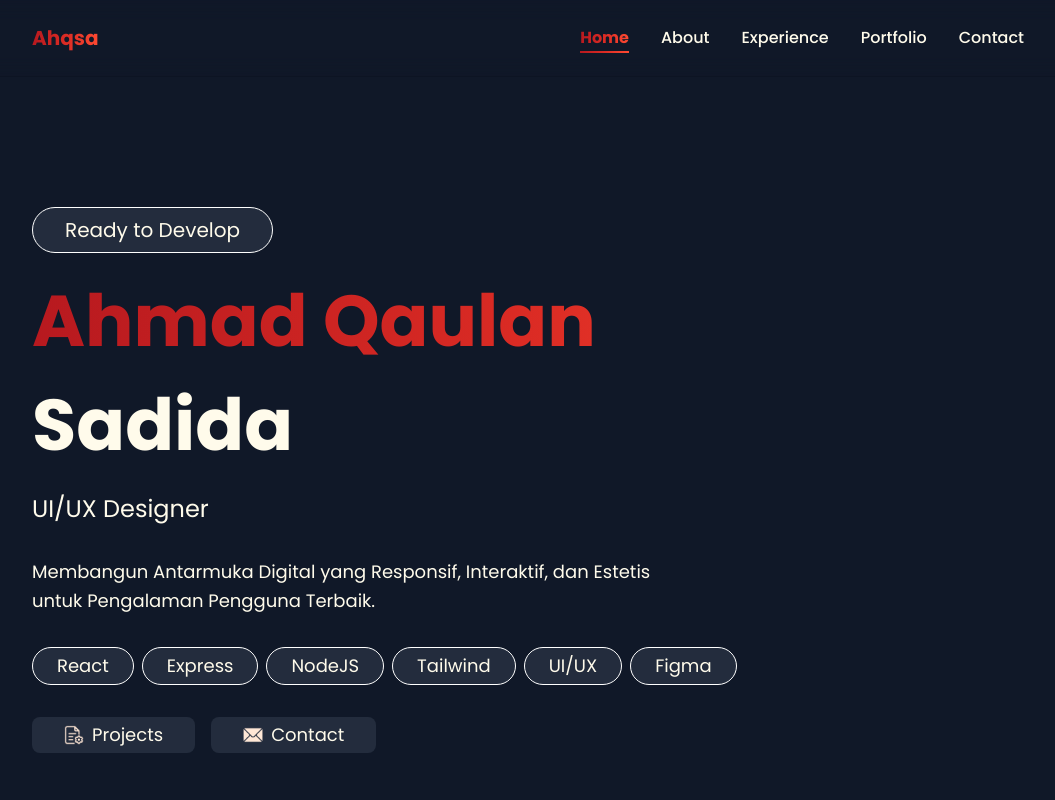
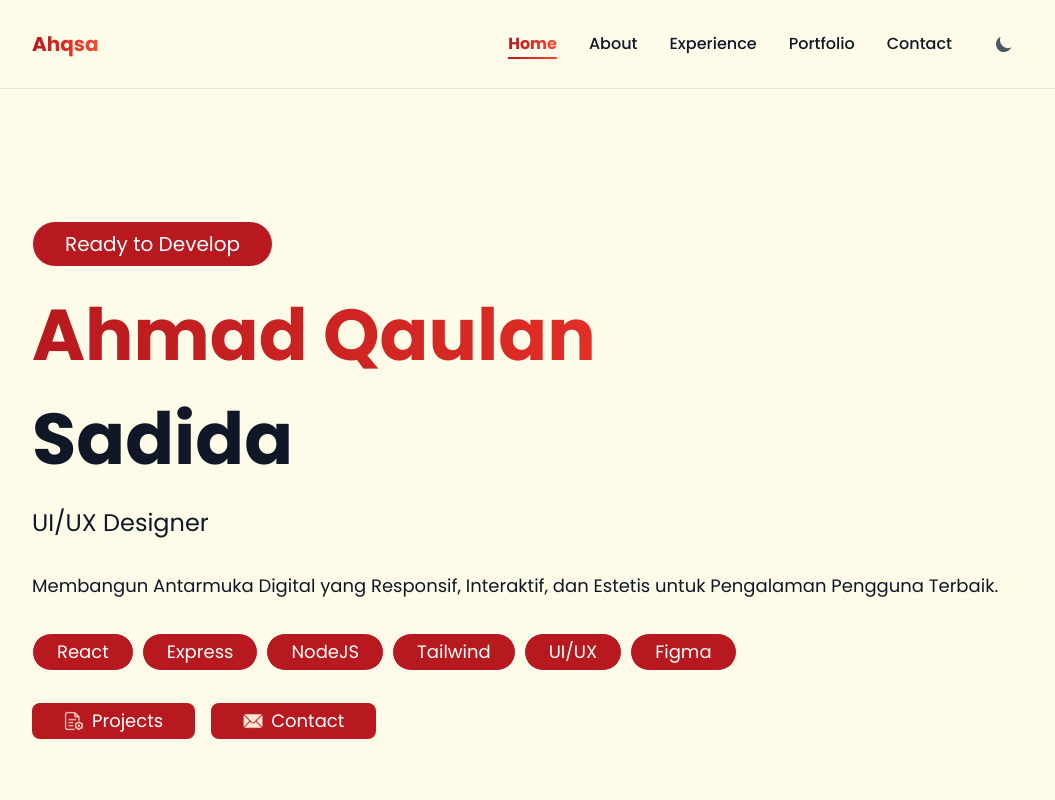
Before and after one commit to ahqsa24/portfolio-v1, a React (Vite) app: page / in a window 1280 px wide. Shown: the top 800 px of the page, without its empty margins (112-1167 px from the left). Built offline with nearby package versions, Linux system fonts and the light colour scheme.

Commit message:
style: init light mode on several page

```diff
--- a/src/components/Home.jsx
+++ b/src/components/Home.jsx
@@ -45,7 +45,7 @@ const Home = () => {
 
   return (
     <div id="home" className="min-h-screen flex flex-col gap-4 sm:gap-6 md:gap-8 px-4 sm:px-8 md:px-16 lg:px-24 justify-center animate-fade-in">
-        <p className="text-sm sm:text-base md:text-lg lg:text-xl rounded-full bg-gray-700/50 border border-white py-2 px-4 sm:px-6 md:px-8 w-fit hover:bg-gray-600/60 hover:border-gray-300 hover:scale-105 transition-all duration-300 cursor-pointer animate-slide-in-down">Ready to Develop</p>
+        <p className="text-sm sm:text-base md:text-lg lg:text-xl rounded-full bg-gradientRed text-white dark:bg-gray-700/50 border border-white py-2 px-4 sm:px-6 md:px-8 w-fit dark:hover:bg-gray-600/60 hover:border-gray-300 hover:scale-105 transition-all duration-300 cursor-pointer animate-slide-in-down">Ready to Develop</p>
         <h1 className="flex flex-col gap-4 sm:gap-6 md:gap-8 font-bold text-3xl sm:text-4xl md:text-5xl lg:text-6xl xl:text-7xl animate-slide-in-left">
           <span className="bg-gradient-to-r from-gradientRed via-gradientMaroon to-gradientOrange bg-clip-text text-transparent hover:from-gradientOrange hover:via-gradientRed hover:to-gradientMaroon transition-all duration-500 cursor-default">Ahmad Qaulan</span>
           <span className="hover:text-gray-300 transition-colors duration-300 cursor-default"> Sadida</span>
@@ -54,21 +54,21 @@ const Home = () => {
           {currentText}
           <span className={`${showCursor ? 'opacity-100' : 'opacity-0'} transition-opacity duration-100`}>|</span>
         </h3>
-        <p className="text-sm sm:text-base md:text-lg leading-relaxed hover:text-gray-300 transition-colors duration-300 animate-slide-in-up">Membangun Antarmuka Digital yang Responsif, Interaktif, dan Estetis <br className="hidden sm:block" /> untuk Pengalaman Pengguna Terbaik.</p>
+        <p className="text-sm sm:text-base md:text-lg leading-relaxed hover:text-gray-300 transition-colors duration-300 animate-slide-in-up">Membangun Antarmuka Digital yang Responsif, Interaktif, dan Estetis untuk Pengalaman Pengguna Terbaik.</p>
         <div className="languages text-sm sm:text-base md:text-lg flex flex-wrap gap-2 w-full sm:w-[80%] md:w-[60%] lg:w-full max-w-fit animate-slide-in-up delay-200">
-            <p className="rounded-full bg-gray-700/50 border border-white py-1 px-3 sm:px-4 md:px-6 w-fit hover:bg-gradient-to-r hover:from-gradientRed hover:via-gradientMaroon hover:to-gradientOrange hover:scale-110 hover:shadow-lg hover:shadow-gradientRed/30 transition-all duration-300 cursor-pointer">React</p>
-            <p className="rounded-full bg-gray-700/50 border border-white py-1 px-3 sm:px-4 md:px-6 w-fit hover:bg-gradient-to-r hover:from-gradientRed hover:via-gradientMaroon hover:to-gradientOrange hover:scale-110 hover:shadow-lg hover:shadow-gradientRed/30 transition-all duration-300 cursor-pointer">Express</p>
-            <p className="rounded-full bg-gray-700/50 border border-white py-1 px-3 sm:px-4 md:px-6 w-fit hover:bg-gradient-to-r hover:from-gradientRed hover:via-gradientMaroon hover:to-gradientOrange hover:scale-110 hover:shadow-lg hover:shadow-gradientRed/30 transition-all duration-300 cursor-pointer">NodeJS</p>
-            <p className="rounded-full bg-gray-700/50 border border-white py-1 px-3 sm:px-4 md:px-6 w-fit hover:bg-gradient-to-r hover:from-gradientRed hover:via-gradientMaroon hover:to-gradientOrange hover:scale-110 hover:shadow-lg hover:shadow-gradientRed/30 transition-all duration-300 cursor-pointer">Tailwind</p>
-            <p className="rounded-full bg-gray-700/50 border border-white py-1 px-3 sm:px-4 md:px-6 w-fit hover:bg-gradient-to-r hover:from-gradientRed hover:via-gradientMaroon hover:to-gradientOrange hover:scale-110 hover:shadow-lg hover:shadow-gradientRed/30 transition-all duration-300 cursor-pointer">UI/UX</p>
-            <p className="rounded-full bg-gray-700/50 border border-white py-1 px-3 sm:px-4 md:px-6 w-fit hover:bg-gradient-to-r hover:from-gradientRed hover:via-gradientMaroon hover:to-gradientOrange hover:scale-110 hover:shadow-lg hover:shadow-gradientRed/30 transition-all duration-300 cursor-pointer">Figma</p>
+            <p className="rounded-full bg-gradientRed text-white dark:bg-gray-700/50 border border-white py-1 px-3 sm:px-4 md:px-6 w-fit hover:bg-gradient-to-r hover:from-gradientRed hover:via-gradientMaroon hover:to-gradientOrange hover:scale-110 hover:shadow-lg hover:shadow-gradientRed/30 transition-all duration-300 cursor-pointer">React</p>
+            <p className="rounded-full bg-gradientRed text-white dark:bg-gray-700/50 border border-white py-1 px-3 sm:px-4 md:px-6 w-fit hover:bg-gradient-to-r hover:from-gradientRed hover:via-gradientMaroon hover:to-gradientOrange hover:scale-110 hover:shadow-lg hover:shadow-gradientRed/30 transition-all duration-300 cursor-pointer">Express</p>
+            <p className="rounded-full bg-gradientRed text-white dark:bg-gray-700/50 border border-white py-1 px-3 sm:px-4 md:px-6 w-fit hover:bg-gradient-to-r hover:from-gradientRed hover:via-gradientMaroon hover:to-gradientOrange hover:scale-110 hover:shadow-lg hover:shadow-gradientRed/30 transition-all duration-300 cursor-pointer">NodeJS</p>
+            <p className="rounded-full bg-gradientRed text-white dark:bg-gray-700/50 border border-white py-1 px-3 sm:px-4 md:px-6 w-fit hover:bg-gradient-to-r hover:from-gradientRed hover:via-gradientMaroon hover:to-gradientOrange hover:scale-110 hover:shadow-lg hover:shadow-gradientRed/30 transition-all duration-300 cursor-pointer">Tailwind</p>
+            <p className="rounded-full bg-gradientRed text-white dark:bg-gray-700/50 border border-white py-1 px-3 sm:px-4 md:px-6 w-fit hover:bg-gradient-to-r hover:from-gradientRed hover:via-gradientMaroon hover:to-gradientOrange hover:scale-110 hover:shadow-lg hover:shadow-gradientRed/30 transition-all duration-300 cursor-pointer">UI/UX</p>
+            <p className="rounded-full bg-gradientRed text-white dark:bg-gray-700/50 border border-white py-1 px-3 sm:px-4 md:px-6 w-fit hover:bg-gradient-to-r hover:from-gradientRed hover:via-gradientMaroon hover:to-gradientOrange hover:scale-110 hover:shadow-lg hover:shadow-gradientRed/30 transition-all duration-300 cursor-pointer">Figma</p>
         </div>
         <div className="text-sm sm:text-base md:text-lg flex flex-col sm:flex-row gap-3 sm:gap-4 animate-slide-in-up delay-400">
-            <button className="group flex gap-2 items-center justify-center rounded-lg bg-gray-700/50 py-2 sm:py-1 px-6 sm:px-8 w-full sm:w-fit hover:bg-gradient-to-r hover:from-gradientRed hover:via-gradientMaroon hover:to-gradientOrange hover:scale-105 hover:shadow-xl hover:shadow-gradientRed/30 transition-all duration-300">
+            <button className="group flex gap-2 items-center justify-center rounded-lg bg-gradientRed text-white dark:bg-gray-700/50 py-2 sm:py-1 px-6 sm:px-8 w-full sm:w-fit hover:bg-gradient-to-r hover:from-gradientRed hover:via-gradientMaroon hover:to-gradientOrange hover:scale-105 hover:shadow-xl hover:shadow-gradientRed/30 transition-all duration-300">
               <img src={ProjectIcon} alt="Projects" className="w-4 h-4 sm:w-5 sm:h-5 group-hover:scale-110 transition-transform duration-300" />
               <a href="#portfolio" className="group-hover:text-white transition-colors duration-300">Projects</a>
             </button>
-            <button className="group flex gap-2 items-center justify-center rounded-lg bg-gray-700/50 py-2 sm:py-1 px-6 sm:px-8 w-full sm:w-fit hover:bg-gradient-to-r hover:from-gradientRed hover:via-gradientMaroon hover:to-gradientOrange hover:scale-105 hover:shadow-xl hover:shadow-gradientRed/30 transition-all duration-300">
+            <button className="group flex gap-2 items-center justify-center rounded-lg bg-gradientRed text-white dark:bg-gray-700/50 py-2 sm:py-1 px-6 sm:px-8 w-full sm:w-fit hover:bg-gradient-to-r hover:from-gradientRed hover:via-gradientMaroon hover:to-gradientOrange hover:scale-105 hover:shadow-xl hover:shadow-gradientRed/30 transition-all duration-300">
               <img src={Contact} alt="Contact" className="w-4 h-4 sm:w-5 sm:h-5 group-hover:scale-110 transition-transform duration-300" />
               <a href="#contact" className="group-hover:text-white transition-colors duration-300">Contact</a>
             </button>
--- a/src/components/Navbar.jsx
+++ b/src/components/Navbar.jsx
@@ -5,6 +5,7 @@ const Navbar = () => {
   const [activeSection, setActiveSection] = useState('home');
   const [isMobileMenuOpen, setIsMobileMenuOpen] = useState(false);
   const [isScrolled, setIsScrolled] = useState(false);
+  const [isDark, setIsDark] = useState(true);
   const navigate = useNavigate();
   const location = useLocation();
 
@@ -36,6 +37,13 @@ const Navbar = () => {
     return () => window.removeEventListener('scroll', handleScroll);
   }, [location.pathname]);
 
+  // Initialize theme from current document state on mount
+  useEffect(() => {
+    if (typeof document !== 'undefined') {
+      setIsDark(document.documentElement.classList.contains('dark'));
+    }
+  }, []);
+
   const handleNavClick = (section) => {
     // If we're not on the main page, navigate to main page first
     if (location.pathname !== '/') {
@@ -51,6 +59,19 @@ const Navbar = () => {
     setIsMobileMenuOpen(!isMobileMenuOpen);
   };
 
+  const toggleTheme = () => {
+    const root = document.documentElement;
+    const next = !isDark;
+    if (next) {
+      root.classList.add('dark');
+      localStorage.setItem('color-theme', 'dark');
+    } else {
+      root.classList.remove('dark');
+      localStorage.setItem('color-theme', 'light');
+    }
+    setIsDark(next);
+  };
+
   return (
     <nav className={`navbar ${isScrolled ? 'scrolled' : ''}`}>
       <div className="flex items-center justify-between py-4 sm:py-6 px-4 sm:px-8 md:px-16 lg:px-24">
@@ -60,7 +81,7 @@ const Navbar = () => {
         </div>
 
         {/* Desktop Menu */}
-        <ul className="menu hidden md:flex gap-6 lg:gap-8">
+  <ul className="menu hidden md:flex items-center gap-6 lg:gap-8">
           <li>
             <a
               href="#home"
@@ -106,6 +127,24 @@ const Navbar = () => {
               Contact
             </a>
           </li>
+          <button
+            type="button"
+            onClick={toggleTheme}
+            aria-label={isDark ? 'Switch to light mode' : 'Switch to dark mode'}
+            className="text-gray-600 dark:text-gray-300 hover:bg-gray-100 dark:hover:bg-gray-700 focus:outline-none focus:ring-4 focus:ring-gray-200 dark:focus:ring-gray-700 rounded-lg text-sm p-2.5"
+          >
+            {isDark ? (
+              // Sun icon (indicates switch to light)
+              <svg className="w-5 h-5" fill="currentColor" viewBox="0 0 20 20" xmlns="http://www.w3.org/2000/svg">
+                <path fillRule="evenodd" clipRule="evenodd" d="M10 2a1 1 0 011 1v1a1 1 0 11-2 0V3a1 1 0 011-1zm4 8a4 4 0 11-8 0 4 4 0 018 0zm-.464 4.95l.707.707a1 1 0 001.414-1.414l-.707-.707a1 1 0 00-1.414 1.414zm2.12-10.607a1 1 0 010 1.414l-.706.707a1 1 0 11-1.414-1.414l.707-.707a1 1 0 011.414 0zM17 11a1 1 0 100-2h-1a1 1 0 100 2h1zm-7 4a1 1 0 011 1v1a1 1 0 11-2 0v-1a1 1 0 011-1zM5.05 6.464A1 1 0 106.465 5.05l-.708-.707a1 1 0 00-1.414 1.414l.707.707zm1.414 8.486l-.707.707a1 1 0 01-1.414-1.414l.707-.707a1 1 0 011.414 1.414zM4 11a1 1 0 100-2H3a1 1 0 000 2h1z" />
+              </svg>
+            ) : (
+              // Moon icon (indicates switch to dark)
+              <svg className="w-5 h-5" fill="currentColor" viewBox="0 0 20 20" xmlns="http://www.w3.org/2000/svg">
+                <path d="M17.293 13.293A8 8 0 016.707 2.707a8.001 8.001 0 1010.586 10.586z" />
+              </svg>
+            )}
+          </button>
         </ul>
 
         {/* Mobile Menu Button (Hamburger) */}
@@ -185,6 +224,29 @@ const Navbar = () => {
                 Contact
               </a>
             </li>
+            <li className="px-6 py-3">
+              <button
+                type="button"
+                onClick={toggleTheme}
+                className="w-full flex items-center gap-2 justify-center rounded-lg bg-gray-800/70 hover:bg-gray-700 text-gray-200 py-2"
+              >
+                {isDark ? (
+                  <>
+                    <svg className="w-5 h-5" fill="currentColor" viewBox="0 0 20 20" xmlns="http://www.w3.org/2000/svg">
+                      <path fillRule="evenodd" clipRule="evenodd" d="M10 2a1 1 0 011 1v1a1 1 0 11-2 0V3a1 1 0 011-1zm4 8a4 4 0 11-8 0 4 4 0 018 0zm-.464 4.95l.707.707a1 1 0 001.414-1.414l-.707-.707a1 1 0 00-1.414 1.414zm2.12-10.607a1 1 0 010 1.414l-.706.707a1 1 0 11-1.414-1.414l.707-.707a1 1 0 011.414 0zM17 11a1 1 0 100-2h-1a1 1 0 100 2h1zm-7 4a1 1 0 011 1v1a1 1 0 11-2 0v-1a1 1 0 011-1zM5.05 6.464A1 1 0 106.465 5.05l-.708-.707a1 1 0 00-1.414 1.414l.707.707zm1.414 8.486l-.707.707a1 1 0 01-1.414-1.414l.707-.707a1 1 0 011.414 1.414zM4 11a1 1 0 100-2H3a1 1 0 000 2h1z" />
+                    </svg>
+                    Light mode
+                  </>
+                ) : (
+                  <>
+                    <svg className="w-5 h-5" fill="currentColor" viewBox="0 0 20 20" xmlns="http://www.w3.org/2000/svg">
+                      <path d="M17.293 13.293A8 8 0 016.707 2.707a8.001 8.001 0 1010.586 10.586z" />
+                    </svg>
+                    Dark mode
+                  </>
+                )}
+              </button>
+            </li>
           </ul>
         </div>
       )}
--- a/src/index.css
+++ b/src/index.css
@@ -1,4 +1,5 @@
 @import "tailwindcss";
+@custom-variant dark (&:where(.dark, .dark *));
 
 @theme {
   --color-gradientRed: #B7191F;
--- /dev/null
+++ b/tailwind.config.js
@@ -0,0 +1,12 @@
+/** @type {import('tailwindcss').Config} */
+export default {
+  darkMode: 'class',
+  content: [
+    './index.html',
+    './src/**/*.{js,jsx,ts,tsx}',
+  ],
+  theme: {
+    extend: {},
+  },
+  plugins: [],
+}
```
Also changed, not shown: index.html (+9 -2 lines), src/components/About.jsx (+5 -5 lines), src/components/Portfolio.jsx (+6 -6 lines), src/components/detailProject.jsx (+6 -6 lines).
